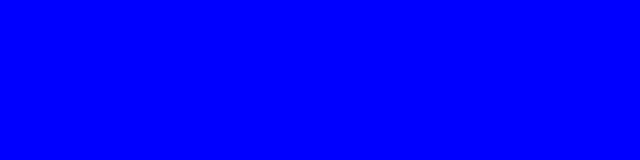
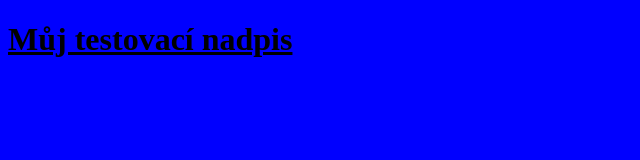
Before and after one commit to David-Slavik/github-demo, a plain HTML site: page index.html in a window 1280 px wide. Shown: the whole page, without its empty margins (0-640 px from the left). Drawn offline with Linux system fonts and the light colour scheme.

Commit message:
Přidáno nadpis do index.html a napojení do script.js a úprava pdtržení v nadpisu style.css

```diff
--- a/index.html
+++ b/index.html
@@ -4,10 +4,10 @@
     <meta charset="UTF-8">
     <meta name="viewport" content="width=device-width, initial-scale=1.0">
     <link rel="stylesheet" href="style.css">
-    <link rel="stylesheet" href="script.js">
     <title>GitHub-demo</title>
 </head>
 <body>
-
+    <h1>Můj testovací nadpis</h1>
+    <script src="script.js"></script>
 </body>
 </html>
--- a/style.css
+++ b/style.css
@@ -1,3 +1,6 @@
 body {
     background-color: blue;
 }
+h1 {
+    text-decoration: underline;
+}
```
